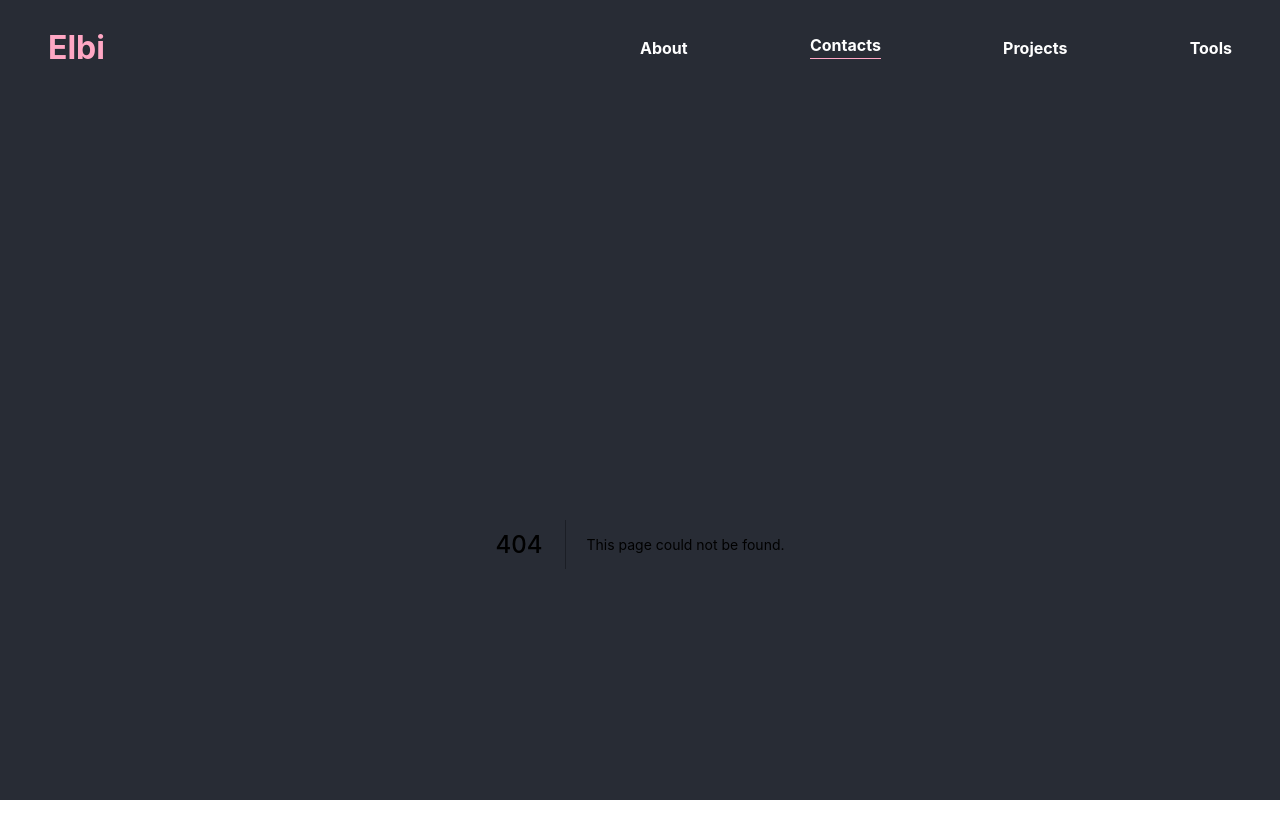
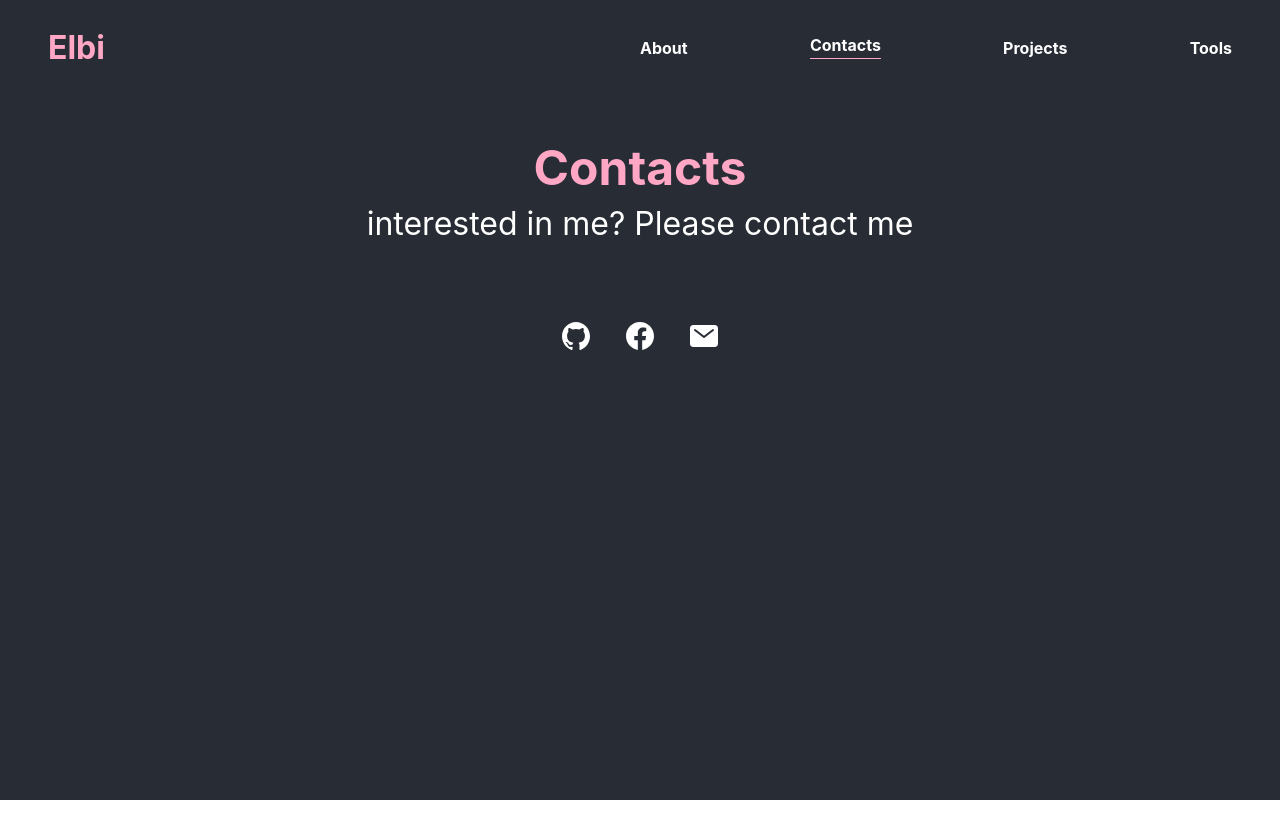
Before and after one commit to ElbiGans04/new-portofolio, a Next.js app: page /contacts in a window 1280 px wide. Before the commit this address had no page. Shown: the top 838 px of the page. After the commit the page ends 800 px from the top, so only its background shows below. Built offline with nearby package versions, Linux system fonts and the light colour scheme.

Commit message:
menambahkan halaman contect

```diff
--- a/package.json
+++ b/package.json
@@ -12,6 +12,7 @@
     "next": "11.1.0",
     "react": "17.0.2",
     "react-dom": "17.0.2",
+    "react-icons": "^4.2.0",
     "styled-components": "^5.3.0"
   },
   "devDependencies": {
--- /dev/null
+++ b/pages/contacts.js
@@ -0,0 +1,46 @@
+import Head from 'next/head'
+import styled from 'styled-components'
+import {IoLogoGithub, IoLogoFacebook, IoMail} from 'react-icons/io5'
+import Text from '../Components/Text'
+function Contacts () {
+    return (
+        <>
+            <Head>
+                <title>Let's Connect with me</title>
+            </Head>
+            <Text size={3}>
+                <span>Contacts</span>
+            </Text>
+            <Text size={2} margin="1rem 0 0 0">
+                interested in me? Please contact me
+            </Text>
+            <ContainerIcon>
+                <a href="https://github.com/ElbiGans04">
+                    <IoLogoGithub color="white" size="2rem" title="github account"/>
+                </a>
+                <a href="https://www.facebook.com/rhafael.bijaksana04">
+                    <IoLogoFacebook color="white" size="2rem" title="facebook account"/>
+                </a>
+                <a href="mailto:rhafaelbijaksana04@gmail.com">
+                    <IoMail color="white" size="2rem" title="email account"/>
+                </a>
+            </ContainerIcon>
+
+        </>
+    )
+}
+
+export default Contacts;
+
+const ContainerIcon = styled.div`
+    display: flex;
+    width: 100%;
+    justify-content: center;
+    align-items: center;
+    margin-top: 5rem;
+
+
+    & a {
+        margin: 0 1rem;
+    }
+`;
```
Also changed, not shown: 1 other file (tests, documents, lock files or other folders).
